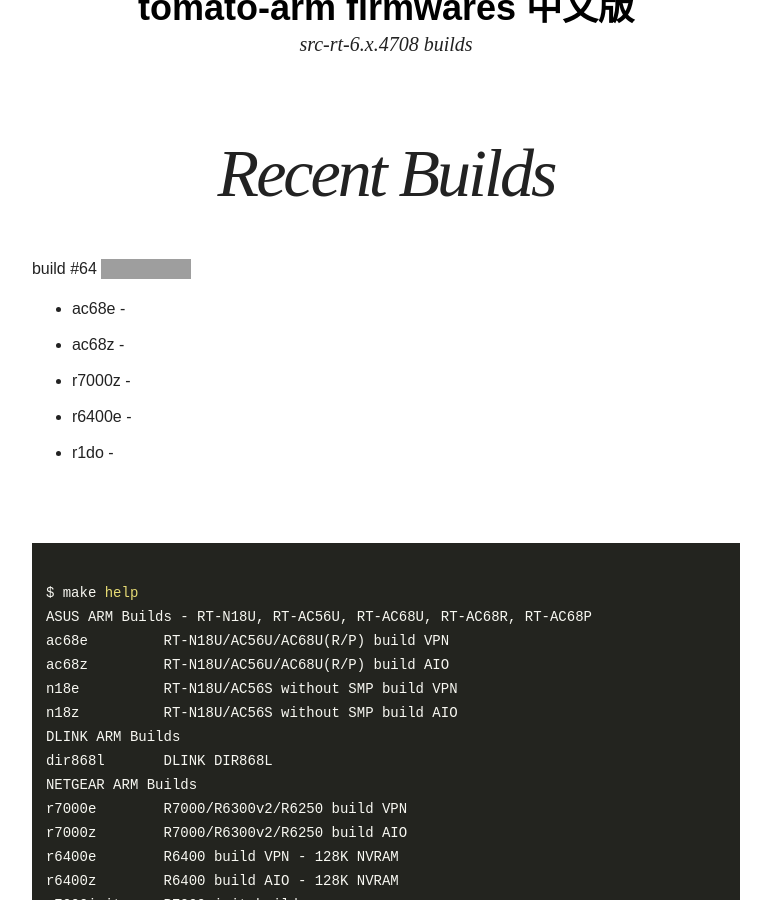
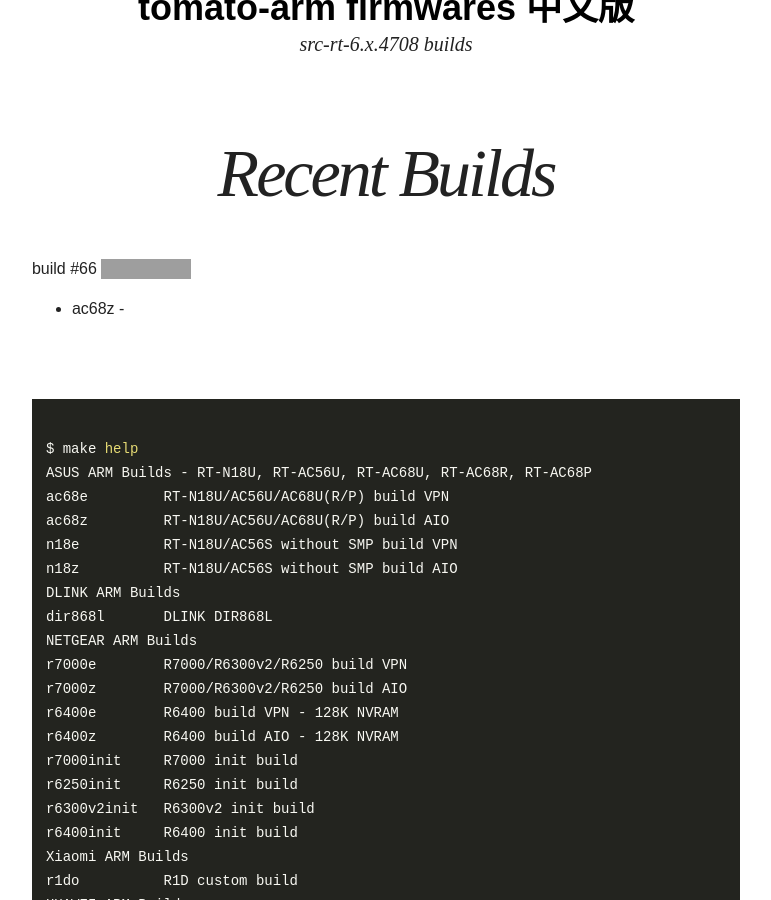
Before and after one commit to oglopss/tomato-arm-ci-jekyll, a Jekyll site: the page built from index.html, in a window 1280 px wide and 900 px high, scrolled down 339 px. Shown: the whole window, without its empty margins (254-1025 px from the left). Built offline with Jekyll 4.4.1, drawn with Linux system fonts in a browser that asks for light colours; nearby versions of some CDN libraries; grey boxes are pictures that could not be loaded.

Commit message:
Travis build 66 ac68z pushed to gh-pages

```diff
--- a/_data/ss.yml
+++ b/_data/ss.yml
@@ -1,7 +1,3 @@
-build: 64
+build: 66
 files:
-  - 0001 ac68e
-  - 0005 r1do
   - 0002 ac68z
-  - 0004 r6400e
-  - 0003 r7000z
```
